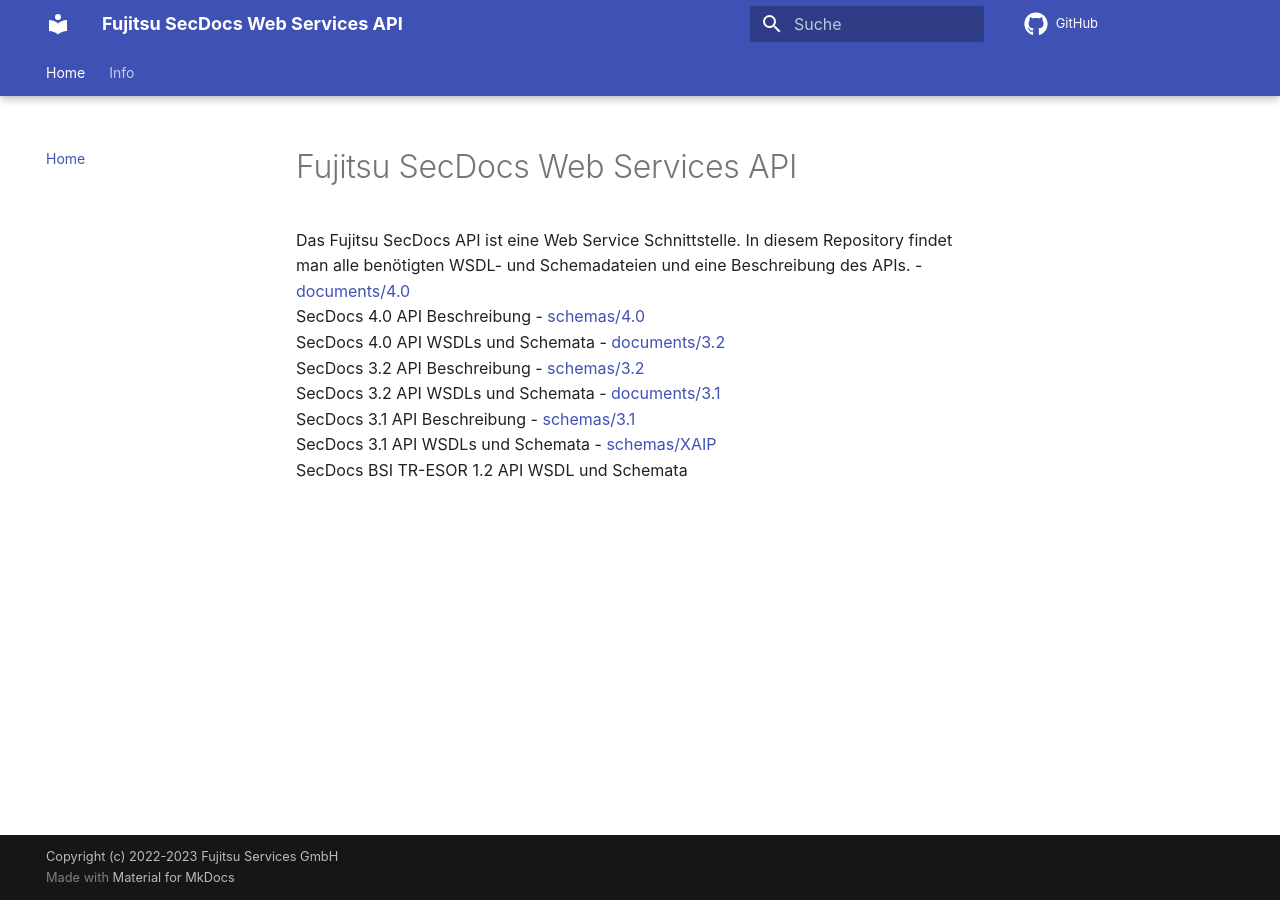
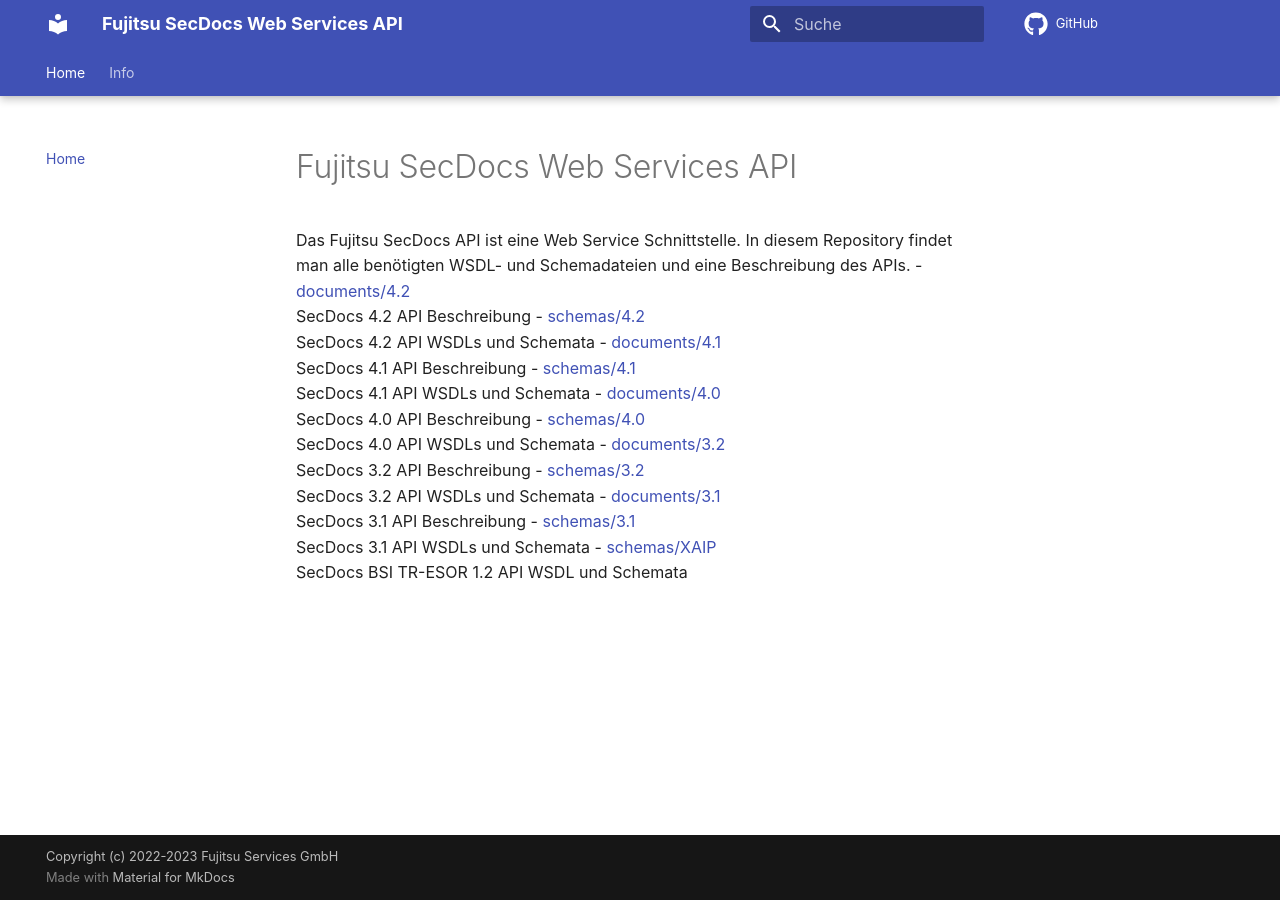
Before and after one commit to fujitsu-dsps/secdocs, an MkDocs documentation site: the page built from docs-src/index.md, in a window 1280 px wide. Built offline with MkDocs 1.6.1 and Material for MkDocs 9.7.7, drawn with Linux system fonts in a browser that asks for light colours; comment, search, counter and statistics services are not loaded.

Commit message:
update ghpages

```diff
--- a/docs-src/index.md
+++ b/docs-src/index.md
@@ -2,6 +2,14 @@
 Das Fujitsu SecDocs API ist eine Web Service Schnittstelle. In diesem Repository
 findet man alle benötigten WSDL- und Schemadateien und eine Beschreibung des
 APIs.
+- [documents/4.2](https://github.com/fujitsu-dsps/secdocs/tree/main/documents/4.2)
+  SecDocs 4.2 API Beschreibung
+- [schemas/4.2](https://github.com/fujitsu-dsps/secdocs/tree/main/schemas/4.0)
+  SecDocs 4.2 API WSDLs und Schemata
+- [documents/4.1](https://github.com/fujitsu-dsps/secdocs/tree/main/documents/4.1)
+  SecDocs 4.1 API Beschreibung
+- [schemas/4.1](https://github.com/fujitsu-dsps/secdocs/tree/main/schemas/4.0)
+  SecDocs 4.1 API WSDLs und Schemata
 - [documents/4.0](https://github.com/fujitsu-dsps/secdocs/tree/main/documents/4.0)
   SecDocs 4.0 API Beschreibung
 - [schemas/4.0](https://github.com/fujitsu-dsps/secdocs/tree/main/schemas/4.0)
```
